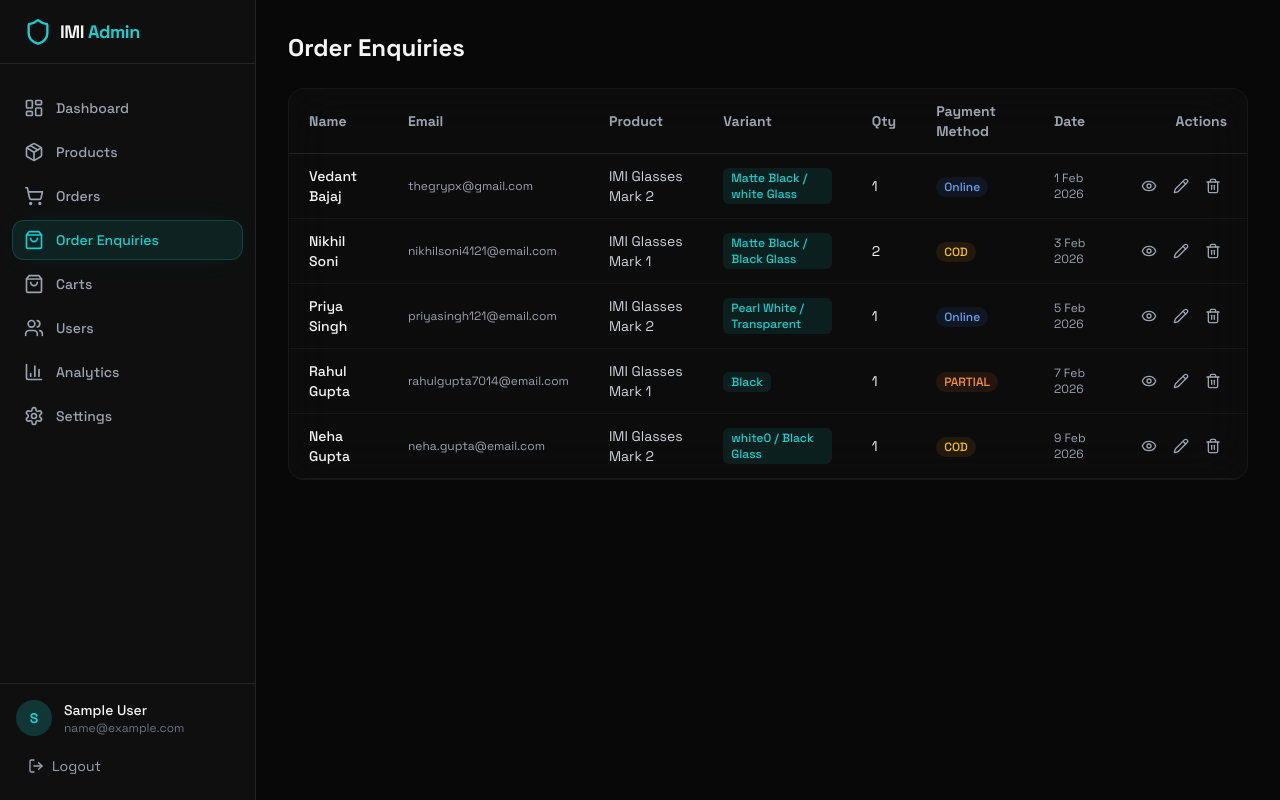
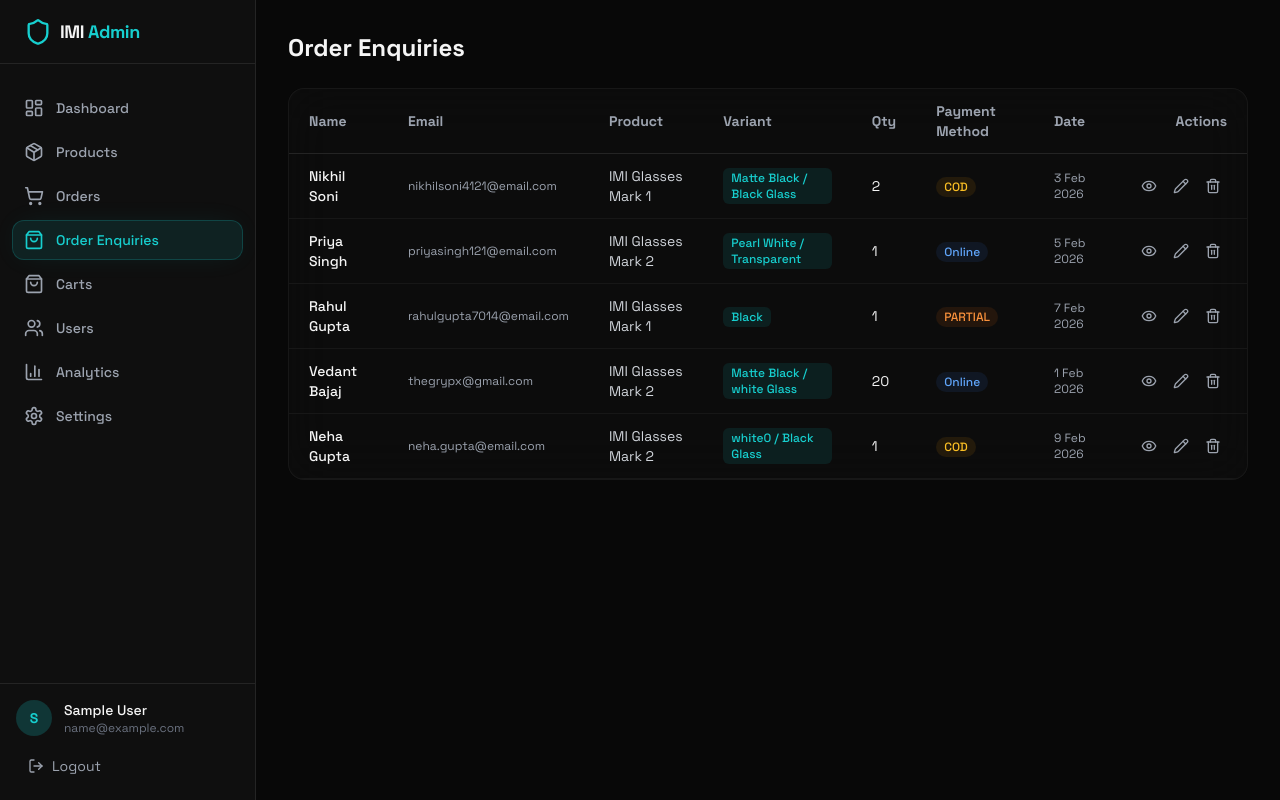
Before and after one commit to AyushiAselea/imi_admin, a React (Vite) app: page /admin/order-enquiries in a window 1280 px wide. Built offline with nearby package versions, Linux system fonts and the light colour scheme; no server answers; sample sign-in values are in the browser's storage; the HTML template or start-up script is replaced by a standard one.

Commit message:
orderenqiery

```diff
--- a/src/pages/OrderEnquiryPage.tsx
+++ b/src/pages/OrderEnquiryPage.tsx
@@ -14,17 +14,8 @@ interface OrderEnquiry {
 }
 
 const initialEnquiries: OrderEnquiry[] = [
-  {
-    id: "ENQ001",
-    name: "Vedant Bajaj",
-    email: "thegrypx@gmail.com",
-    product: "IMI Glasses Mark 2",
-    variant: "Matte Black / white Glass",
-    quantity: 1,
-    paymentMethod: "Online",
-    date: "2026-02-01",
-  },
-  {
+
+ {
     id: "ENQ002",
     name: "Nikhil Soni",
     email: "nikhilsoni4121@email.com",
@@ -53,6 +44,16 @@ const initialEnquiries: OrderEnquiry[] = [
     quantity: 1,
     paymentMethod: "PARTIAL",
     date: "2026-02-07",
+  },
+  {
+    id: "ENQ001",
+    name: "Vedant Bajaj",
+    email: "thegrypx@gmail.com",
+    product: "IMI Glasses Mark 2",
+    variant: "Matte Black / white Glass",
+    quantity: 20,
+    paymentMethod: "Online",
+    date: "2026-02-01",
   },
   {
     id: "ENQ005",
```
